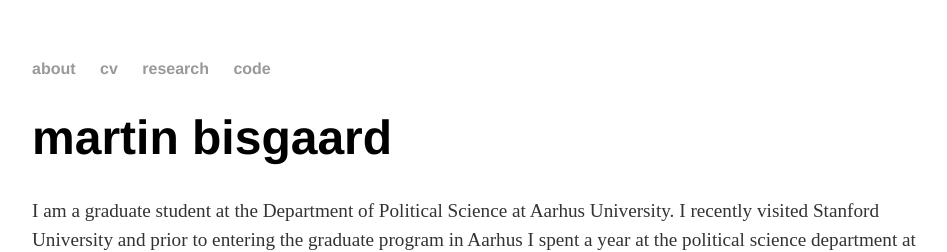
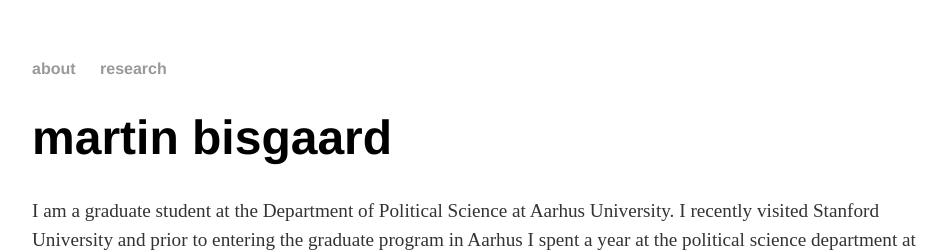
Before and after one commit to mbisgaard/mbisgaard.github.io, a Jekyll site: the page built from index.html, in a window 1280 px wide. Shown: the top 252 px of the page, without its empty margins (160-1107 px from the left). Built offline with Jekyll 4.4.1, drawn with Linux system fonts in a browser that asks for light colours.

Commit message:
Update default.html

```diff
--- a/_layouts/default.html
+++ b/_layouts/default.html
@@ -9,9 +9,8 @@
 			<nav>
 	    		<ul>
 	        		<li><a href="/">about</a></li>
-		        	<li><a href="/cv">cv</a></li>
+
 	        		<li><a href="/research">research</a></li>
-	        		<li><a href="/code">code</a></li>
 	    		</ul>
 			</nav>
 			<div class="container">
```
